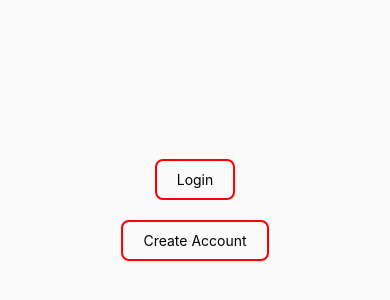
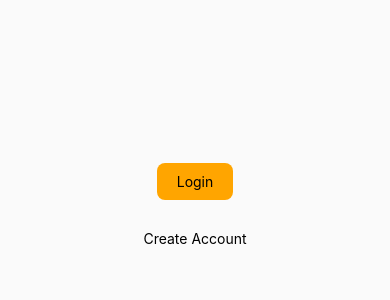
Before and after one commit to theruelmisa/react-native-playground, a React Native app: screen / in a window 390 px wide. Shown: the part 202-502 px from the top of the page. Built offline with nearby package versions, Linux system fonts and the light colour scheme.

Commit message:
added a container for the two buttons

```diff
--- a/App.js
+++ b/App.js
@@ -1,12 +1,18 @@
 import React from "react";
-import { StyleSheet, Text, View } from "react-native";
-import { Button } from "./src";
+import { StyleSheet, Text, View, ScrollView } from "react-native";
+import { Box, Button } from "./src";
 
 const App = () => {
 	return (
 		<View style={styles.appContainer}>
-			<Button>Login</Button>
-			<Button>Create Account</Button>
+			<Box>
+				<Button title="Login" backgroundColor="orange" borderColor="orange">
+					Login
+				</Button>
+				<Button title="Create Account" backgroundColor="transparent">
+					Create Account
+				</Button>
+			</Box>
 		</View>
 	);
 };
@@ -16,8 +22,6 @@ const styles = StyleSheet.create({
 		flex: 1,
 		backgroundColor: "#fafafa",
 		flexDirection: "column",
-		alignItems: "center",
-		justifyContent: "center",
 	},
 });
 
--- /dev/null
+++ b/src/components/Box.js
@@ -0,0 +1,17 @@
+import React from "react";
+import { StyleSheet, View } from "react-native";
+
+const Box = ({ children }) => {
+	const styles = StyleSheet.create({
+		boxContainer: {
+			flex: 1,
+			flexDirection: "column",
+			alignItems: "center",
+			justifyContent: "center",
+		},
+	});
+
+	return <View style={styles.boxContainer}>{children}</View>;
+};
+
+export default Box;
--- a/src/components/Button.js
+++ b/src/components/Button.js
@@ -1,24 +1,23 @@
 import React from "react";
 import { StyleSheet, Text, View } from "react-native";
 
-const Button = (props) => {
+const Button = ({ children, title, backgroundColor }) => {
+	const styles = StyleSheet.create({
+		buttonContainer: {
+			backgroundColor: backgroundColor,
+			borderRadius: 8,
+			marginBottom: 20,
+			padding: 10,
+			paddingLeft: 20,
+			paddingRight: 20,
+		},
+	});
+
 	return (
 		<View style={styles.buttonContainer}>
-			<Text>{props.children}</Text>
+			<Text>{children}</Text>
 		</View>
 	);
 };
 
-const styles = StyleSheet.create({
-	buttonContainer: {
-		borderColor: "red",
-		borderWidth: 2,
-		borderRadius: 8,
-		marginBottom: 20,
-		padding: 10,
-		paddingLeft: 20,
-		paddingRight: 20,
-	},
-});
-
 export default Button;
--- a/src/index.js
+++ b/src/index.js
@@ -1 +1,2 @@
 export { default as Button } from "./components/Button";
+export { default as Box } from "./components/Box";
```
